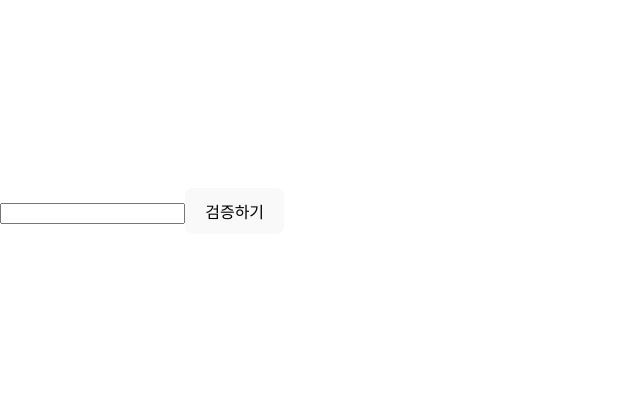
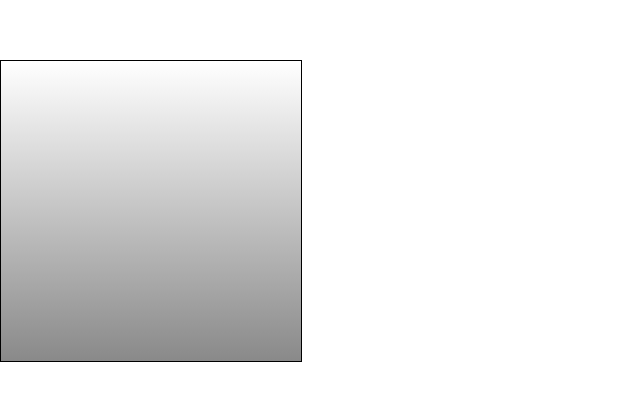
Before and after one commit to ryuji-dev/react-study, a React (Vite) app: page / in a window 1280 px wide. Shown: the part 189-590 px from the top of the page, without its empty margins (0-640 px from the left). Built offline with nearby package versions, Linux system fonts and the light colour scheme.

Commit message:
feat: ScrollBox 컴포넌트 추가

```diff
--- a/src/App.jsx
+++ b/src/App.jsx
@@ -1,9 +1,9 @@
 import { Component } from "react";
-import ValidationSample from "./ValidationSample";
+import ScrollBox from "./ScrollBox";
 
 class App extends Component {
   render() {
-    return <ValidationSample />;
+    return <ScrollBox />;
   }
 }
 
--- /dev/null
+++ b/src/ScrollBox.jsx
@@ -0,0 +1,32 @@
+import { Component } from "react";
+
+class ScrollBox extends Component {
+  render() {
+    const style = {
+      border: "1px solid black",
+      height: "300px",
+      width: "300px",
+      overflow: "auto",
+      position: "relative",
+    };
+
+    const innerStyle = {
+      width: "100%",
+      height: "650px",
+      background: "linear-gradient(white, black)",
+    };
+
+    return (
+      <div
+        style={style}
+        ref={(ref) => {
+          this.box = ref;
+        }}
+      >
+        <div style={innerStyle} />
+      </div>
+    );
+  }
+}
+
+export default ScrollBox;
```
Also changed, not shown: src/ValidationSample.jsx (line endings or trailing spaces).
